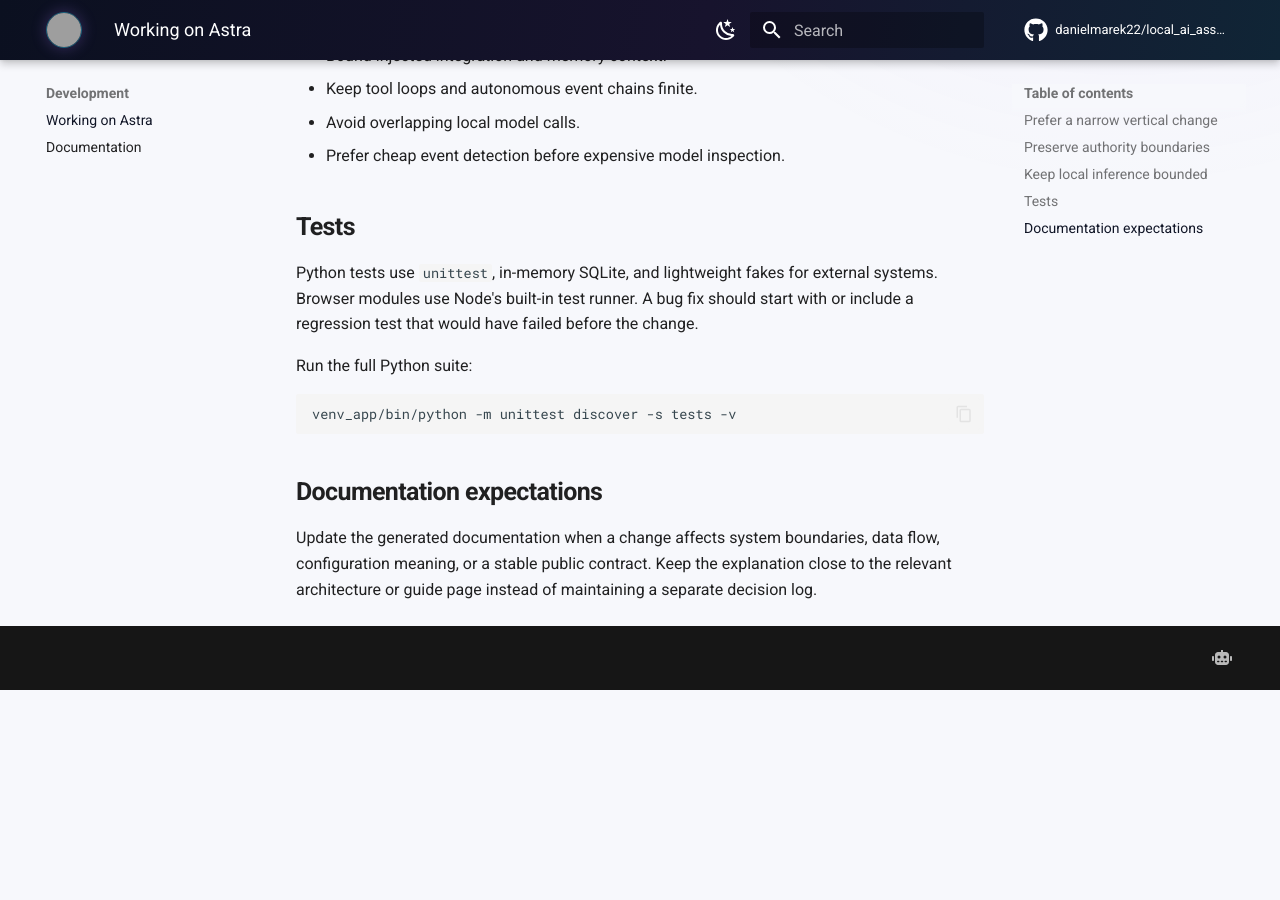
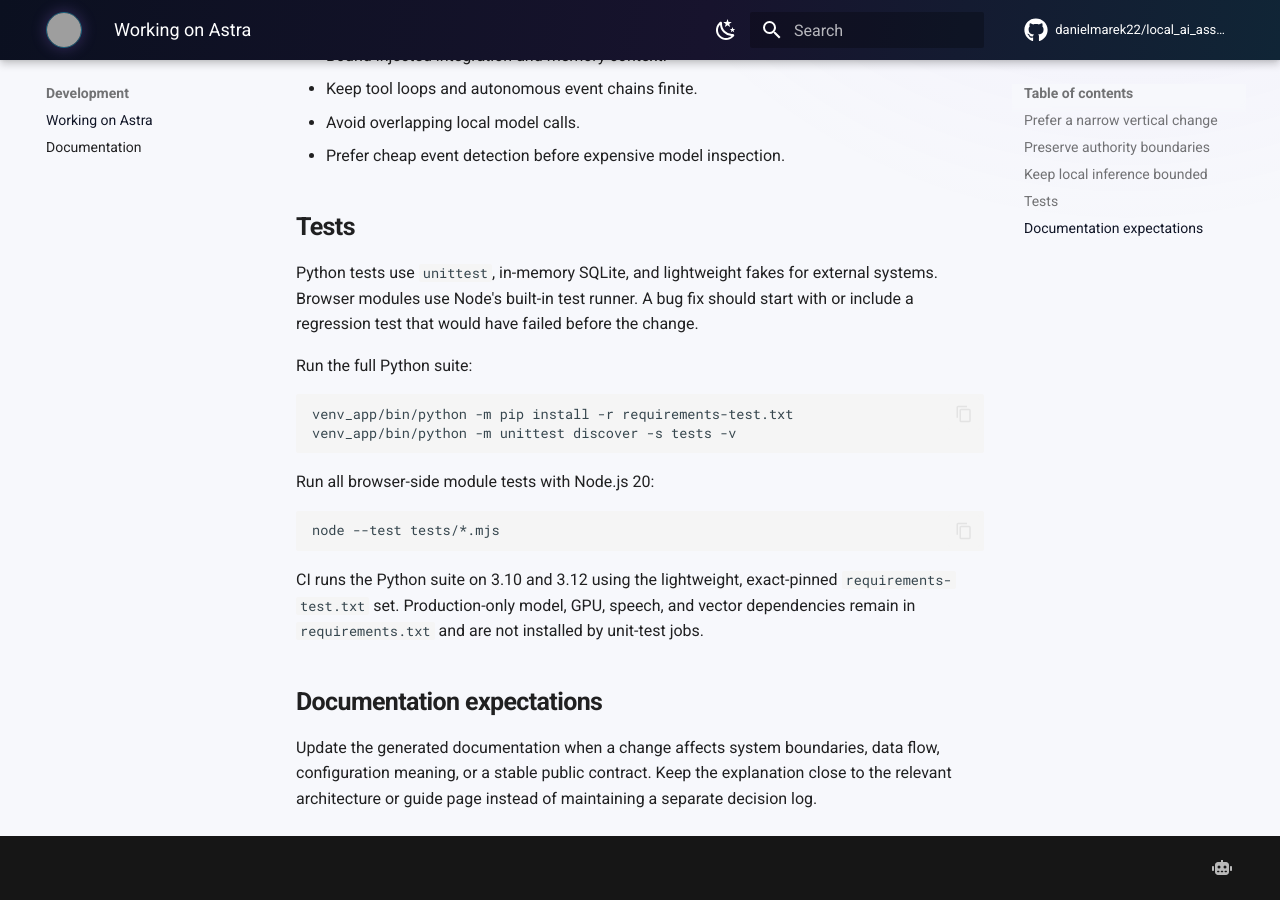
Before and after one commit to danielmarek22/local_ai_assistant, an MkDocs documentation site: the page built from docs/guides/development.md, in a window 1280 px wide and 900 px high, scrolled down 742 px. Built offline with MkDocs 1.6.1 and Material for MkDocs 9.7.7, drawn with Linux system fonts in a browser that asks for light colours; comment, search, counter and statistics services are not loaded; before the commit the page ends 1432 px from its top, so only the background shows below that; grey boxes are pictures that could not be loaded.

Commit message:
ci: expand validation matrix and isolate test dependencies

````diff
--- a/docs/guides/development.md
+++ b/docs/guides/development.md
@@ -34,8 +34,19 @@ Python tests use `unittest`, in-memory SQLite, and lightweight fakes for externa
 Run the full Python suite:
 
 ```bash
+venv_app/bin/python -m pip install -r requirements-test.txt
 venv_app/bin/python -m unittest discover -s tests -v
 ```
+
+Run all browser-side module tests with Node.js 20:
+
+```bash
+node --test tests/*.mjs
+```
+
+CI runs the Python suite on 3.10 and 3.12 using the lightweight, exact-pinned
+`requirements-test.txt` set. Production-only model, GPU, speech, and vector dependencies
+remain in `requirements.txt` and are not installed by unit-test jobs.
 
 ## Documentation expectations
 
````
Also changed, not shown: README.md (+2 -0 lines), docs/getting-started.md (+4 -2 lines), requirements-test.txt (added, +9 -0 lines), 3 other files.
